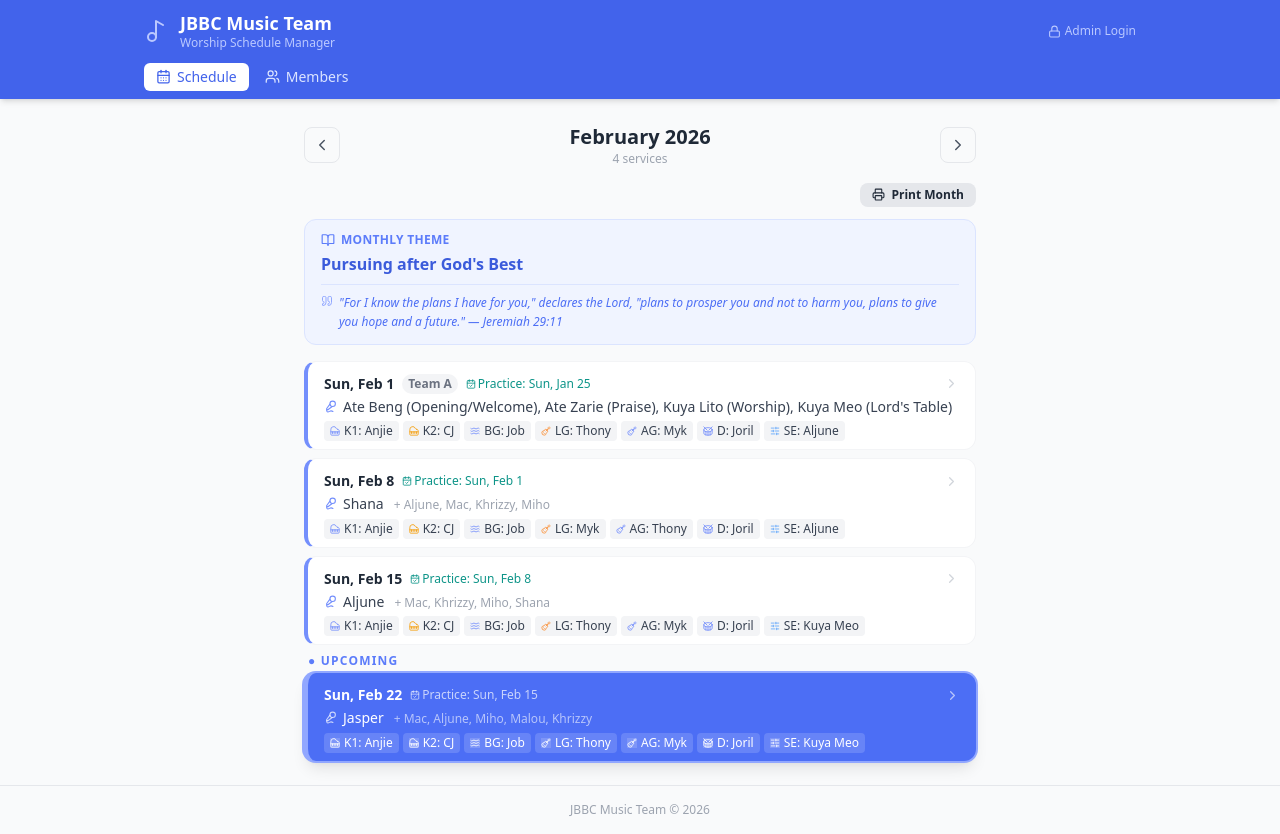
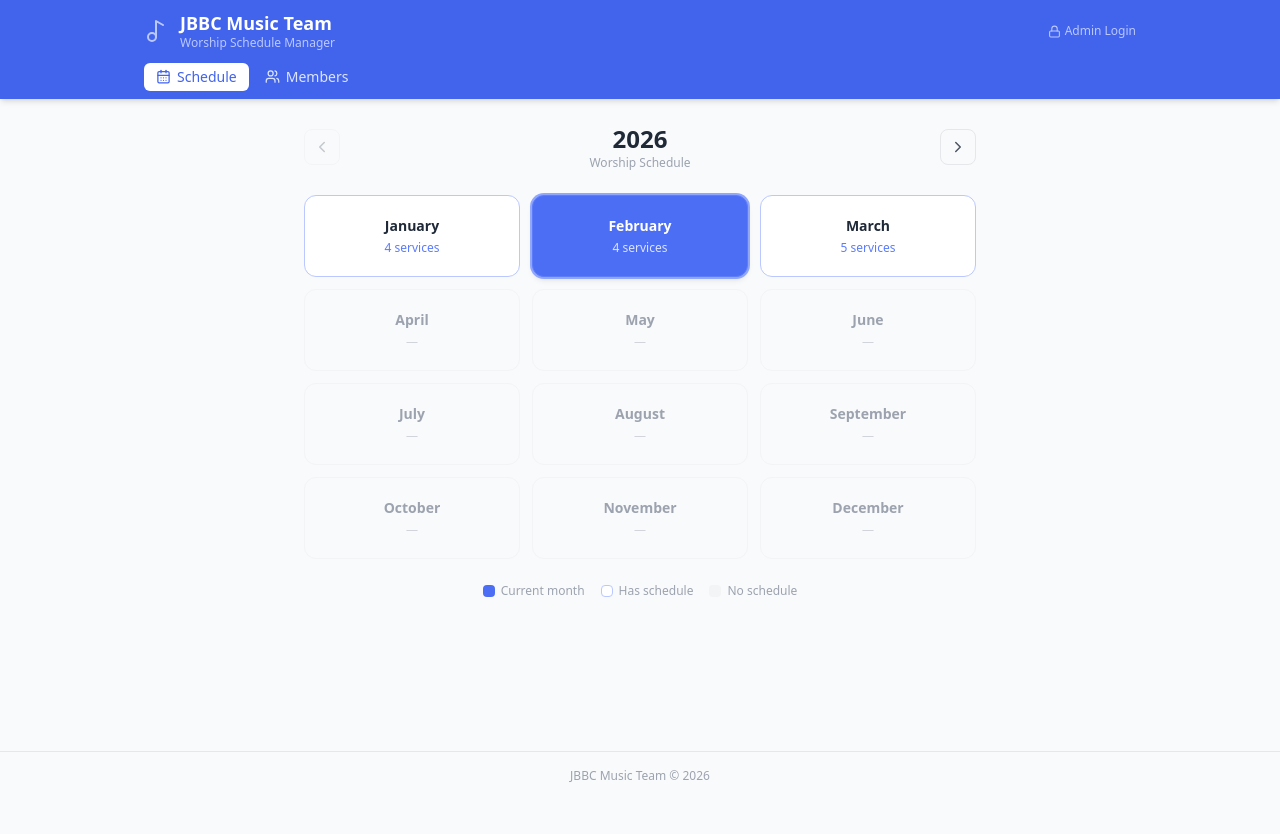
Before and after one commit to mlparaiso/jbbc, a React (Vite) app: page / in a window 1280 px wide. After the commit the page ends 800 px from the top, so only its background shows below. Built offline with nearby package versions, Linux system fonts and the light colour scheme.

Commit message:
Year calendar landing page, fix duplicate copy, fix month nav after edit, remove upcoming highlight

```diff
--- a/src/App.jsx
+++ b/src/App.jsx
@@ -1,11 +1,18 @@
-import { BrowserRouter, Routes, Route, Navigate } from 'react-router-dom';
+import { BrowserRouter, Routes, Route, Navigate, useSearchParams } from 'react-router-dom';
 import { AppProvider } from './context/AppContext';
 import Layout from './components/Layout';
+import YearCalendarPage from './pages/YearCalendarPage';
 import SchedulePage from './pages/SchedulePage';
 import LineupDetailPage from './pages/LineupDetailPage';
 import LineupFormPage from './pages/LineupFormPage';
 import MembersPage from './pages/MembersPage';
 import AdminLoginPage from './pages/AdminLoginPage';
+
+// Wrapper: if ?month is in URL → MonthView, else → YearCalendar
+function HomeRouter() {
+  const [searchParams] = useSearchParams();
+  return searchParams.get('month') ? <SchedulePage /> : <YearCalendarPage />;
+}
 
 export default function App() {
   return (
@@ -13,7 +20,7 @@ export default function App() {
       <BrowserRouter>
         <Routes>
           <Route path="/" element={<Layout />}>
-            <Route index element={<SchedulePage />} />
+            <Route index element={<HomeRouter />} />
             <Route path="lineup/new" element={<LineupFormPage />} />
             <Route path="lineup/:id" element={<LineupDetailPage />} />
             <Route path="lineup/:id/edit" element={<LineupFormPage />} />
--- a/src/context/AppContext.jsx
+++ b/src/context/AppContext.jsx
@@ -91,6 +91,16 @@ export function AppProvider({ children }) {
     return newLineup;
   };
 
+  // Add multiple lineups atomically in one state update (prevents duplicates from batching issues)
+  const addLineups = (lineupList) => {
+    const newLineups = lineupList.map((lineup, i) => ({
+      ...lineup,
+      id: `lineup-${Date.now()}-${i}-${Math.random().toString(36).slice(2, 7)}`,
+    }));
+    setLineups((prev) => [...prev, ...newLineups].sort((a, b) => a.date.localeCompare(b.date)));
+    return newLineups;
+  };
+
   const updateLineup = (id, updates) => {
     setLineups((prev) =>
       prev
@@ -125,6 +135,7 @@ export function AppProvider({ children }) {
         deleteMember,
         getMemberById,
         addLineup,
+        addLineups,
         updateLineup,
         deleteLineup,
         getLineupById,
--- a/src/pages/SchedulePage.jsx
+++ b/src/pages/SchedulePage.jsx
@@ -48,14 +48,13 @@ function InstrumentPill({ icon, name, iconClass = 'text-primary-400' }) {
 }
 
 export default function SchedulePage() {
-  const { lineups, isAdmin, getMemberById, updateLineup, addLineup } = useApp();
+  const { lineups, isAdmin, getMemberById, updateLineup, addLineups } = useApp();
   const navigate = useNavigate();
   const [searchParams, setSearchParams] = useSearchParams();
 
   const now = new Date();
-  const today = now.toISOString().slice(0, 10);
-  const [year, setYear] = useState(() => parseInt(searchParams.get('year') || now.getFullYear()));
-  const [month, setMonth] = useState(() => parseInt(searchParams.get('month') || (now.getMonth() + 1)));
+  const year = parseInt(searchParams.get('year') || now.getFullYear());
+  const month = parseInt(searchParams.get('month') || (now.getMonth() + 1));
   const [editingTheme, setEditingTheme] = useState(false);
   const [themeInput, setThemeInput] = useState('');
   const [verseInput, setVerseInput] = useState('');
@@ -77,23 +76,19 @@ export default function SchedulePage() {
     })
     .sort((a, b) => a.date.localeCompare(b.date));
 
-  // Find only the single next upcoming Sunday (closest date >= today)
-  const allSorted = [...lineups].sort((a, b) => a.date.localeCompare(b.date));
-  const nextUpcoming = allSorted.find(l => l.date >= today);
-  const upcomingLineup = nextUpcoming && monthLineups.find(l => l.id === nextUpcoming.id);
-
   // Monthly theme and bible verse from the first lineup
   const monthTheme = monthLineups.find(l => l.theme)?.theme || '';
   const monthBibleVerse = monthLineups.find(l => l.bibleVerse)?.bibleVerse || '';
 
+  const goToMonth = (y, m) => setSearchParams({ year: y, month: m });
   const prevMonth = () => {
     if (atMin) return;
-    if (month === 1) { setMonth(12); setYear(y => y - 1); }
-    else setMonth(m => m - 1);
+    if (month === 1) goToMonth(year - 1, 12);
+    else goToMonth(year, month - 1);
   };
   const nextMonth = () => {
-    if (month === 12) { setMonth(1); setYear(y => y + 1); }
-    else setMonth(m => m + 1);
+    if (month === 12) goToMonth(year + 1, 1);
+    else goToMonth(year, month + 1);
   };
 
   const handleCopyFrom = () => {
@@ -112,10 +107,10 @@ export default function SchedulePage() {
     const targetCount = targetSundays.length;
     const sourceCount = sourceLineups.length;
 
-    // Copy up to min(sourceCount, targetCount) — truncate if source has more
+    const toAdd = [];
     const copyCount = Math.min(sourceCount, targetCount);
     for (let i = 0; i < copyCount; i++) {
-      addLineup({
+      toAdd.push({
         ...sourceLineups[i],
         id: undefined,
         date: targetSundays[i],
@@ -125,10 +120,8 @@ export default function SchedulePage() {
         notes: sourceLineups[i].notes || '',
       });
     }
-
-    // If target has more Sundays than source, create blank lineups for the rest
     for (let i = copyCount; i < targetCount; i++) {
-      addLineup({
+      toAdd.push({
         date: targetSundays[i],
         isTeamA: false,
         theme: '',
@@ -143,7 +136,7 @@ export default function SchedulePage() {
         notes: '',
       });
     }
-
+    addLineups(toAdd);
     setCopyDoing(false);
     setCopyDone(true);
     setTimeout(() => {
@@ -154,6 +147,13 @@ export default function SchedulePage() {
 
   return (
     <div className="max-w-2xl mx-auto">
+      {/* Back to Year Calendar */}
+      <div className="mb-3 print:hidden">
+        <button onClick={() => navigate('/')} className="text-primary-600 hover:underline text-sm flex items-center gap-1">
+          <ChevronLeft size={16} /> All Months
+        </button>
+      </div>
+
       {/* Month Navigation */}
       <div className="flex items-center justify-between mb-4 print:hidden">
         <button onClick={prevMonth} className={`p-2 rounded-lg border border-gray-200 text-gray-600 hover:bg-gray-50 transition-colors ${atMin ? 'opacity-30 cursor-not-allowed' : ''}`}>
@@ -322,7 +322,6 @@ export default function SchedulePage() {
       {monthLineups.length > 0 ? (
         <div className="space-y-2 print:hidden">
           {monthLineups.map((lineup) => {
-            const isUpcoming = lineup.id === upcomingLineup?.id;
             const wlNames = lineup.worshipLeaders.map(wl => {
               const m = getMemberById(wl.memberId);
               const roleLabel = wl.role && wl.role !== 'Worship Leader' ? ` (${wl.role})` : '';
@@ -340,63 +339,45 @@ export default function SchedulePage() {
 
             return (
               <div key={lineup.id}>
-                {/* "UPCOMING" label above the highlighted card */}
-                {isUpcoming && (
-                  <div className="flex items-center gap-2 mb-1 px-1">
-                    <span className="text-xs font-bold text-primary-500 uppercase tracking-widest">● Upcoming</span>
-                  </div>
-                )}
                 <div
                   onClick={() => navigate(`/lineup/${lineup.id}`)}
-                  className={`rounded-xl cursor-pointer transition-all border-l-4 ${
-                    isUpcoming
-                      ? 'bg-primary-600 text-white border-l-primary-300 shadow-lg ring-2 ring-primary-300'
-                      : 'bg-white border border-gray-100 hover:shadow-sm hover:border-primary-200 border-l-primary-400'
-                  }`}
+                  className="rounded-xl cursor-pointer transition-all border-l-4 bg-white border border-gray-100 hover:shadow-sm hover:border-primary-200 border-l-primary-400"
                 >
                   {/* Top row: date + Team A badge + practice date + arrow */}
                   <div className="flex items-center justify-between px-4 pt-3 pb-1">
                     <div className="flex items-center gap-2 flex-wrap">
-                      <span className={`font-bold text-sm ${isUpcoming ? 'text-white' : 'text-gray-800'}`}>
-                        {shortDate(lineup.date)}
-                      </span>
+                      <span className="font-bold text-sm text-gray-800">{shortDate(lineup.date)}</span>
                       {lineup.isTeamA && (
-                        <span className={`text-xs font-semibold px-1.5 py-0.5 rounded-full ${isUpcoming ? 'bg-white/20 text-white' : 'bg-gray-100 text-gray-500'}`}>
-                          Team A
-                        </span>
+                        <span className="text-xs font-semibold px-1.5 py-0.5 rounded-full bg-gray-100 text-gray-500">Team A</span>
                       )}
                       {lineup.practiceDate && (
-                        <span className={`text-xs flex items-center gap-0.5 ${isUpcoming ? 'text-white/70' : 'text-teal-600'}`}>
+                        <span className="text-xs flex items-center gap-0.5 text-teal-600">
                           <CalendarCheck size={10} />
                           Practice: {shortDate(lineup.practiceDate)}
                         </span>
                       )}
                     </div>
-                    <ChevronRight size={15} className={isUpcoming ? 'text-white/60' : 'text-gray-300'} />
+                    <ChevronRight size={15} className="text-gray-300" />
                   </div>
 
                   {/* WL + Backups on same row */}
                   <div className="flex items-start gap-1.5 px-4 pb-1">
-                    <Mic2 size={13} className={`flex-shrink-0 mt-0.5 ${isUpcoming ? 'text-white/70' : 'text-primary-400'}`} />
-                    <span className={`text-sm font-medium leading-tight ${isUpcoming ? 'text-white' : 'text-gray-700'}`}>
-                      {wlNames || 'TBA'}
-                    </span>
+                    <Mic2 size={13} className="flex-shrink-0 mt-0.5 text-primary-400" />
+                    <span className="text-sm font-medium leading-tight text-gray-700">{wlNames || 'TBA'}</span>
                     {backupNames && (
-                      <span className={`text-xs leading-tight mt-0.5 ml-1 ${isUpcoming ? 'text-white/60' : 'text-gray-400'}`}>
-                        + {backupNames}
-                      </span>
+                      <span className="text-xs leading-tight mt-0.5 ml-1 text-gray-400">+ {backupNames}</span>
                     )}
                   </div>
 
-                  {/* Instruments — initials only, single row */}
-                  <div className={`flex flex-wrap gap-1 px-4 pb-2 pt-0.5 ${isUpcoming ? '[&_span]:bg-white/15 [&_span]:text-white' : ''}`}>
-                    {k1 && <InstrumentPill icon={<Piano size={10} />} name={`K1: ${k1}`} iconClass={isUpcoming ? 'text-white/70' : 'text-primary-400'} />}
-                    {k2 && <InstrumentPill icon={<Piano size={10} />} name={`K2: ${k2}`} iconClass={isUpcoming ? 'text-white/70' : 'text-amber-500'} />}
-                    {bass && <InstrumentPill icon={<Waves size={10} />} name={`BG: ${bass}`} iconClass={isUpcoming ? 'text-white/70' : 'text-primary-400'} />}
-                    {lg && <InstrumentPill icon={<Guitar size={10} />} name={`LG: ${lg}`} iconClass={isUpcoming ? 'text-white/70' : 'text-orange-400'} />}
-                    {ag && <InstrumentPill icon={<Guitar size={10} />} name={`AG: ${ag}`} iconClass={isUpcoming ? 'text-white/70' : 'text-primary-400'} />}
-                    {drums && <InstrumentPill icon={<Drum size={10} />} name={`D: ${drums}`} iconClass={isUpcoming ? 'text-white/70' : 'text-primary-400'} />}
-                    {se && <InstrumentPill icon={<SlidersHorizontal size={10} />} name={`SE: ${se.name}`} iconClass={isUpcoming ? 'text-white/70' : 'text-blue-400'} />}
+                  {/* Instruments */}
+                  <div className="flex flex-wrap gap-1 px-4 pb-2 pt-0.5">
+                    {k1 && <InstrumentPill icon={<Piano size={10} />} name={`K1: ${k1}`} iconClass="text-primary-400" />}
+                    {k2 && <InstrumentPill icon={<Piano size={10} />} name={`K2: ${k2}`} iconClass="text-amber-500" />}
+                    {bass && <InstrumentPill icon={<Waves size={10} />} name={`BG: ${bass}`} iconClass="text-primary-400" />}
+                    {lg && <InstrumentPill icon={<Guitar size={10} />} name={`LG: ${lg}`} iconClass="text-orange-400" />}
+                    {ag && <InstrumentPill icon={<Guitar size={10} />} name={`AG: ${ag}`} iconClass="text-primary-400" />}
+                    {drums && <InstrumentPill icon={<Drum size={10} />} name={`D: ${drums}`} iconClass="text-primary-400" />}
+                    {se && <InstrumentPill icon={<SlidersHorizontal size={10} />} name={`SE: ${se.name}`} iconClass="text-blue-400" />}
                   </div>
 
                 </div>
--- /dev/null
+++ b/src/pages/YearCalendarPage.jsx
@@ -0,0 +1,106 @@
+import { useNavigate, useSearchParams } from 'react-router-dom';
+import { useApp } from '../context/AppContext';
+import { ChevronLeft, ChevronRight, CalendarDays } from 'lucide-react';
+import { useState } from 'react';
+
+const MONTHS = [
+  'January','February','March','April','May','June',
+  'July','August','September','October','November','December'
+];
+
+const MIN_YEAR = 2026;
+
+export default function YearCalendarPage() {
+  const { lineups } = useApp();
+  const navigate = useNavigate();
+  const now = new Date();
+  const [year, setYear] = useState(now.getFullYear());
+
+  // Build a map of month -> lineup count for this year
+  const countByMonth = {};
+  lineups.forEach(l => {
+    const d = new Date(l.date + 'T00:00:00');
+    if (d.getFullYear() === year) {
+      const m = d.getMonth() + 1;
+      countByMonth[m] = (countByMonth[m] || 0) + 1;
+    }
+  });
+
+  const currentMonth = now.getMonth() + 1;
+  const currentYear = now.getFullYear();
+
+  return (
+    <div className="max-w-2xl mx-auto">
+      {/* Year navigation */}
+      <div className="flex items-center justify-between mb-6">
+        <button
+          onClick={() => setYear(y => Math.max(MIN_YEAR, y - 1))}
+          disabled={year <= MIN_YEAR}
+          className={`p-2 rounded-lg border border-gray-200 text-gray-600 hover:bg-gray-50 transition-colors ${year <= MIN_YEAR ? 'opacity-30 cursor-not-allowed' : ''}`}
+        >
+          <ChevronLeft size={18} />
+        </button>
+        <div className="text-center">
+          <h2 className="text-2xl font-bold text-gray-800">{year}</h2>
+          <p className="text-xs text-gray-400">Worship Schedule</p>
+        </div>
+        <button
+          onClick={() => setYear(y => y + 1)}
+          className="p-2 rounded-lg border border-gray-200 text-gray-600 hover:bg-gray-50 transition-colors"
+        >
+          <ChevronRight size={18} />
+        </button>
+      </div>
+
+      {/* Month grid */}
+      <div className="grid grid-cols-3 gap-3">
+        {MONTHS.map((name, i) => {
+          const m = i + 1;
+          const count = countByMonth[m] || 0;
+          const isCurrentMonth = year === currentYear && m === currentMonth;
+          const hasSched = count > 0;
+
+          return (
+            <button
+              key={m}
+              onClick={() => navigate(`/?year=${year}&month=${m}`)}
+              className={`
+                relative rounded-xl px-4 py-5 text-center transition-all border
+                ${isCurrentMonth
+                  ? 'bg-primary-600 text-white border-primary-500 shadow-md ring-2 ring-primary-300'
+                  : hasSched
+                    ? 'bg-white border-primary-200 hover:border-primary-400 hover:shadow-sm text-gray-800'
+                    : 'bg-gray-50 border-gray-100 hover:bg-gray-100 text-gray-400'
+                }
+              `}
+            >
+              <p className={`text-sm font-bold ${isCurrentMonth ? 'text-white' : hasSched ? 'text-gray-800' : 'text-gray-400'}`}>
+                {name}
+              </p>
+              {hasSched ? (
+                <p className={`text-xs mt-1 font-medium ${isCurrentMonth ? 'text-white/80' : 'text-primary-500'}`}>
+                  {count} service{count !== 1 ? 's' : ''}
+                </p>
+              ) : (
+                <p className="text-xs mt-1 text-gray-300">—</p>
+              )}
+            </button>
+          );
+        })}
+      </div>
+
+      {/* Legend */}
+      <div className="mt-6 flex items-center justify-center gap-4 text-xs text-gray-400">
+        <span className="flex items-center gap-1.5">
+          <span className="w-3 h-3 rounded bg-primary-600 inline-block"></span> Current month
+        </span>
+        <span className="flex items-center gap-1.5">
+          <span className="w-3 h-3 rounded bg-white border border-primary-200 inline-block"></span> Has schedule
+        </span>
+        <span className="flex items-center gap-1.5">
+          <span className="w-3 h-3 rounded bg-gray-100 inline-block"></span> No schedule
+        </span>
+      </div>
+    </div>
+  );
+}
```
